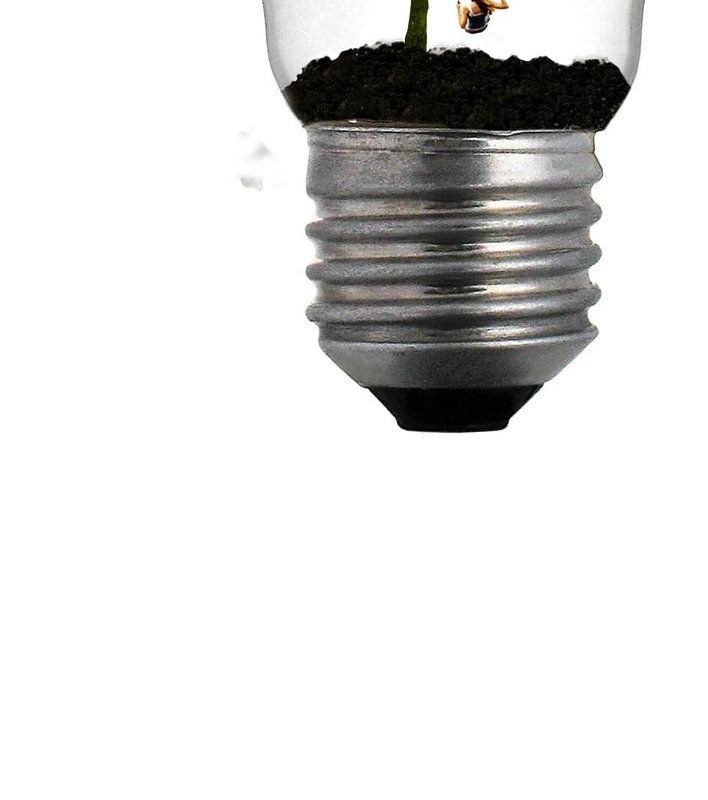
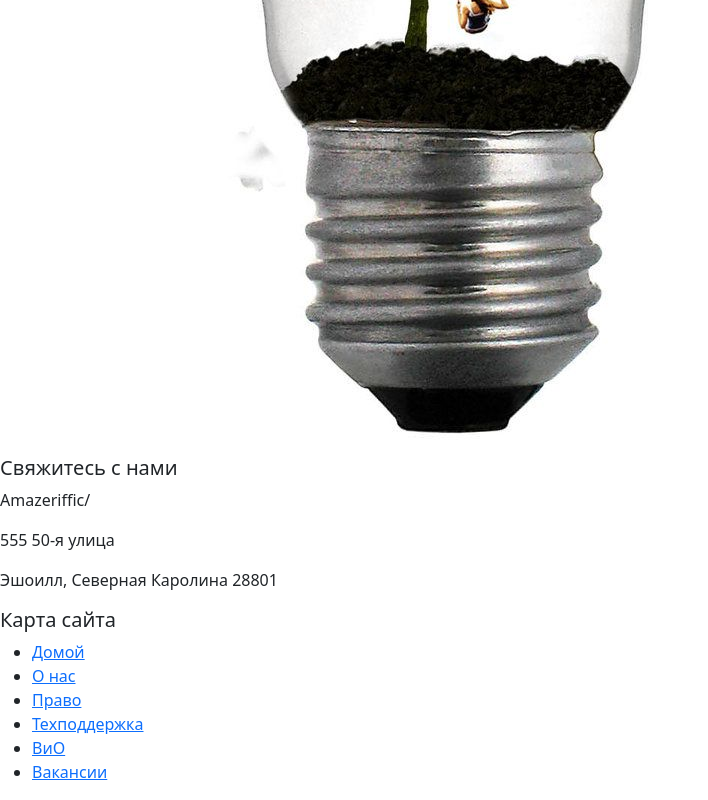
Before and after one commit to Mariie23/8, a plain HTML site: page index.html in a window 1280 px wide. Shown: the part 1040-1840 px from the top of the page, without its empty margins (0-708 px from the left). Before the commit the page ends 1496 px from the top, so only its background shows below. Drawn offline with nearby package versions, Linux system fonts and the light colour scheme.

Commit message:
Блок footer заполнен в index.html

```diff
--- a/index.html
+++ b/index.html
@@ -30,7 +30,25 @@
         </ul>
         <img src="lightbulb.png" alt="Изображение лампочки">
     </main>
-    <footer></footer>
+    <footer>
+        <div class="contact">
+            <h5>Свяжитесь с нами</h5>
+            <p>Amazeriffic/</p>
+            <p>555 50-я улица</p>
+            <p>Эшоилл, Северная Каролина 28801</p>
+        </div>
+        <div class="sitemap">
+            <h5>Карта сайта</h5>
+            <ul>
+                <li><a href="#">Домой</a></li>
+                <li><a href="#">О нас</a></li>
+                <li><a href="#">Право</a></li>
+                <li><a href="#">Техподдержка</a></li>
+                <li><a href="#">ВиО</a></li>
+                <li><a href="#">Вакансии</a></li>
+            </ul>
+        </div>
+    </footer>
 </body>
 
 
```
